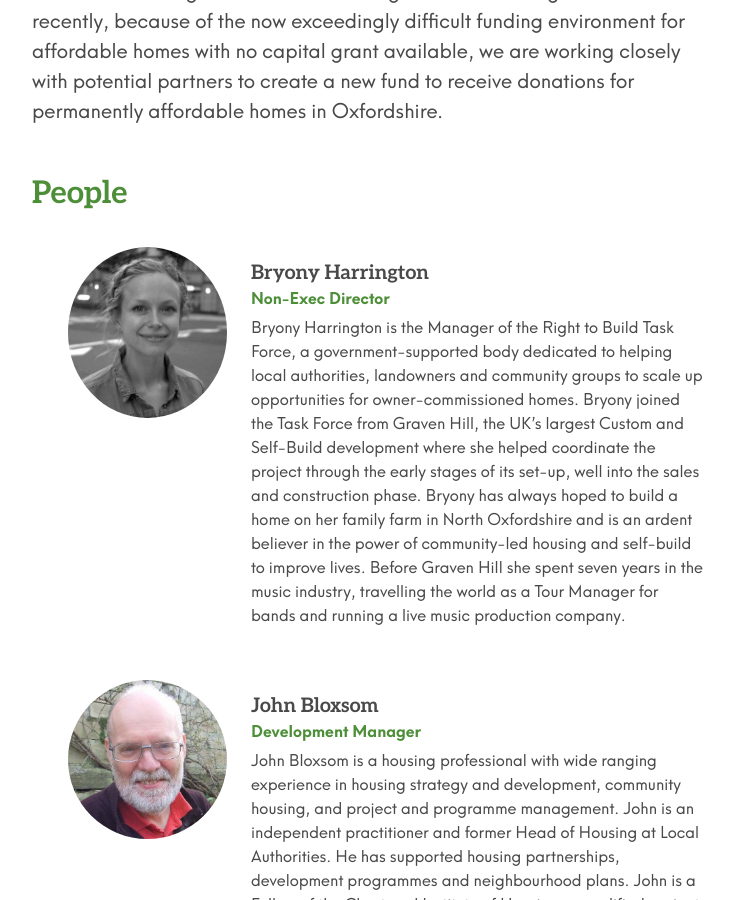
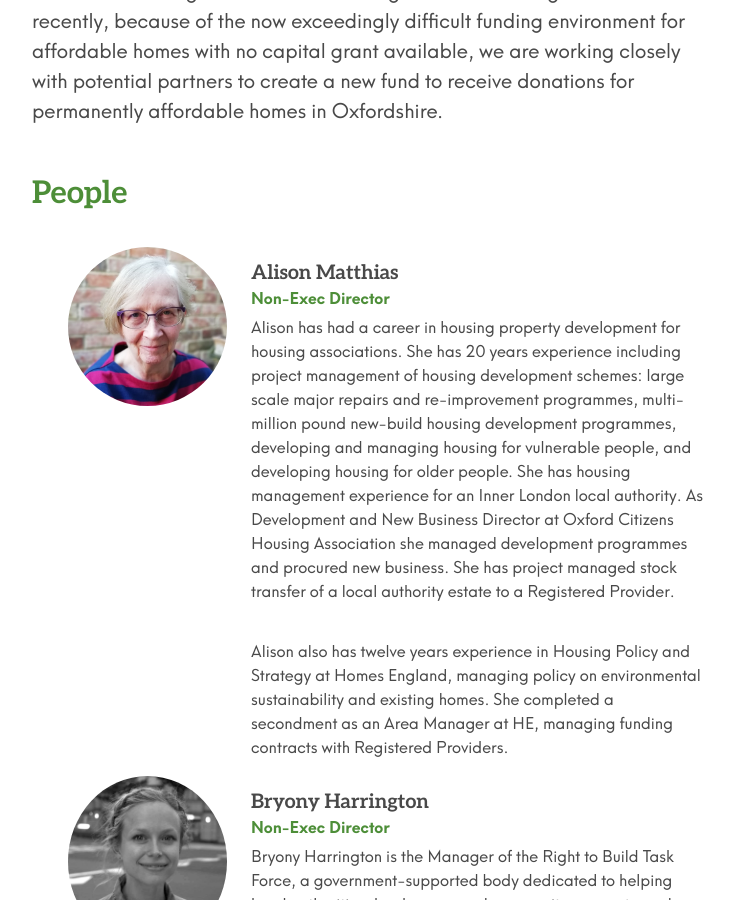
Before and after one commit to johnpuddephatt/oclt, a Jekyll site: the page built from _pages/about.md, in a window 1280 px wide and 900 px high, scrolled down 781 px. Shown: the whole window, without its empty margins (272-1006 px from the left). Built offline with Jekyll 4.4.1, drawn with Linux system fonts in a browser that asks for light colours; some of the changed lines change nothing that is shown; some of the changed text lies outside the part shown.

Commit message:
Update from Forestry.io Charlie Fisher updated _data/people.yml

```diff
--- a/_data/people.yml
+++ b/_data/people.yml
@@ -1,5 +1,12 @@
 ---
 people:
+- name: Alison Matthias
+  role: Non-Exec Director
+  image: "/uploads/Alison Matthias SQUARE.jpg"
+  description: |-
+    Alison has had a career in housing property development for housing associations. She has 20 years experience including project management of housing development schemes: large scale major repairs and re-improvement programmes, multi-million pound new-build housing development programmes, developing and managing housing for vulnerable people, and developing housing for older people. She has housing management experience for an Inner London local authority. As Development and New Business Director at Oxford Citizens Housing Association she managed development programmes and procured new business. She has project managed stock transfer of a local authority estate to a Registered Provider.
+
+    Alison also has twelve years experience in Housing Policy and Strategy at Homes England, managing policy on environmental sustainability and existing homes. She completed a secondment as an Area Manager at HE, managing funding contracts with Registered Providers.
 - name: Bryony Harrington
   role: Non-Exec Director
   image: "/uploads/Bryony Harrington headshot BH 2019.jpg"
@@ -89,16 +96,6 @@ people:
     communities with urban planning and regeneration. Sue has been a board member
     of Oxford Citizens Housing Association since 2003 and before moving to Oxford
     worked with community organisations in London’s Docklands.
-- name: Larry Sanders
-  role: Non-Exec Director
-  image: "/uploads/people/larry.jpg"
-  description: 'Larry was a county councillor for four years and was the Leader of
-    the Green Group on Oxfordshire County Council. He has used his position to bring
-    Land Trusts into discussion, particularly in meeting the increasing need for accommodation
-    for Older People. He sees that community land trusts tackle two of the major issues
-    of our time: the need for homes at a price that most people can afford and the
-    building of community. He is a trained lawyer and social worker. He has been a
-    university lecturer in Social Work and Social and Health Care Law.'
 - name: Jock Coats
   role: Non-Exec Director
   image: "/uploads/people/Jock.jpg"
```
